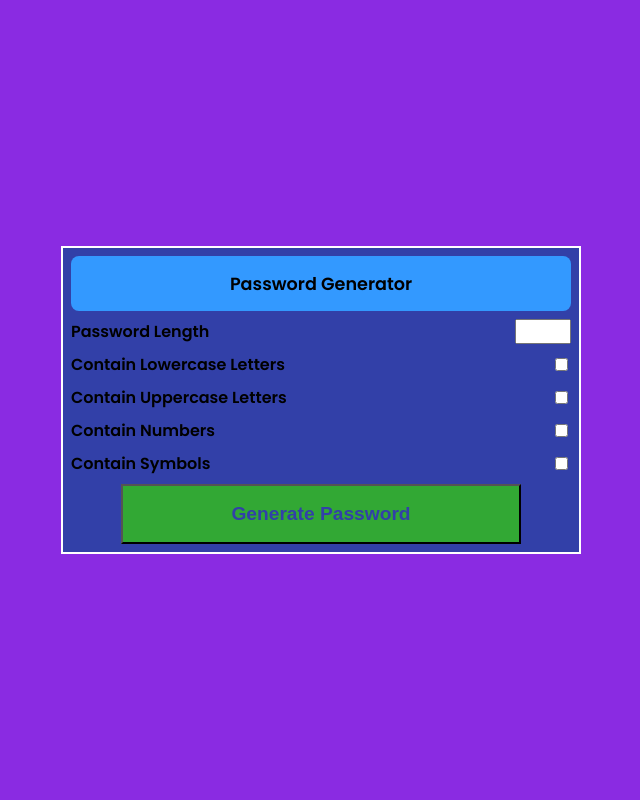
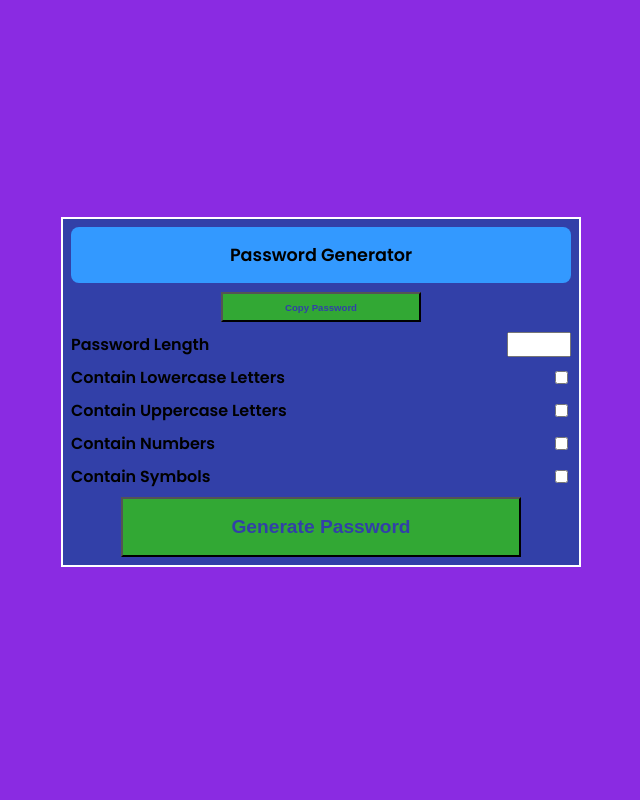
Before and after one commit to itstonylin/Password-Generator, a PHP site: page / in a window 1280 px wide. Shown: the whole page, without its empty margins (319-959 px from the left). Run offline with PHP 8.4, Linux system fonts and the light colour scheme.

Commit message:
added copy button

```diff
--- a/index.html
+++ b/index.html
@@ -1,4 +1,3 @@
-<!DOCTYPE html>
 <html lang="en">
     <head>
         <meta charset="UTF-8" />
@@ -10,32 +9,35 @@
         <link rel="shortcut icon" type="image/png" href="favicon.png" />
     </head>
     <body>
+        <div class="flex">
             <form id="generatorContainer">
                 <div id="passwordContainer">
-                <h2>Password Generator</h2>
+                    <h2 id="generatedPassword">Password Generator</h2>
                 </div>
+                <button type="button" id="copyPassButton">Copy Password</button>
                 <div class="passwordFeaturesContainer">
                     <label for="passLength">Password Length</label>
-                <input type="number" step="1" min="4" max="50" id="passLength" required />
+                    <input type="number" step="1" min="4" max="100" id="passLength" required="" />
                 </div>
                 <div class="passwordFeaturesContainer">
                     <label for="lowerCase">Contain Lowercase Letters</label>
-                <input type="checkbox" id="lowerCase" required />
+                    <input type="checkbox" id="lowerCase" required="" />
                 </div>
                 <div class="passwordFeaturesContainer">
                     <label for="upperCase">Contain Uppercase Letters</label>
-                <input type="checkbox" id="upperCase" required />
+                    <input type="checkbox" id="upperCase" required="" />
                 </div>
                 <div class="passwordFeaturesContainer">
                     <label for="numbers">Contain Numbers</label>
-                <input type="checkbox" id="numbers" required />
+                    <input type="checkbox" id="numbers" required="" />
                 </div>
                 <div class="passwordFeaturesContainer">
                     <label for="symbols">Contain Symbols</label>
-                <input type="checkbox" id="symbols" required />
+                    <input type="checkbox" id="symbols" required="" />
                 </div>
                 <button type="submit" id="generatePasswordButton">Generate Password</button>
             </form>
+        </div>
         <script src="main.js"></script>
     </body>
 </html>
--- a/main.js
+++ b/main.js
@@ -64,8 +64,29 @@ let generatePassword = () => {
     document.querySelector("h2").innerHTML = password;
 };
 
+// copies element to clipboard
+function copyToClipboard(elementId) {
+    // Create a "hidden" input
+    var tempInput = document.createElement("input");
+    // Assign it the value of the specified element
+    tempInput.setAttribute("value", document.getElementById(elementId).innerHTML);
+    // Append it to the body
+    document.body.appendChild(tempInput);
+    // Highlight its content
+    tempInput.select();
+    // Copy the highlighted text
+    document.execCommand("copy");
+    // Remove it from the body
+    document.body.removeChild(tempInput);
+}
+
 // calls generatePassword function when form is submitted
 form.addEventListener("submit", function (event) {
     event.preventDefault();
     generatePassword();
 });
+
+// when copy password button is clicked, it will copy the password
+document.getElementById("copyPassButton").addEventListener("click", function () {
+    copyToClipboard("generatedPassword");
+});
--- a/style.css
+++ b/style.css
@@ -5,20 +5,35 @@ html {
     margin: 0;
     background-color: blueviolet;
     font-family: "Poppins", sans-serif;
-    display: flex;
-    height: 100vh;
-    align-items: center;
-    justify-content: center;
     color: black;
     font-weight: 700;
+}
+.flex {
+    display: flex;
+    justify-content: center;
+    align-items: center;
+    height: 100vh;
 }
 h2 {
     text-align: center;
     font-size: 1.1em;
 }
+#copyPassButton{
+    margin: 1em auto;
+    width: 40%;
+    display: block;
+    height: 30px;
+    cursor: pointer;
+    background-color: rgb(50, 168, 52);
+    outline: none;
+    box-shadow: none;
+    color: rgb(50, 64, 168);
+    font-size: 0.6em;
+    font-weight: 700;
+}
 #generatorContainer {
+    width: 90%;
     border: 2px solid white;
-    width: 500px;
     background-color: rgb(50, 64, 168);
     padding: 0.5em;
 }
@@ -37,8 +52,6 @@ h2 {
     width: 80%;
     display: block;
     height: 60px;
-}
-#generatePasswordButton {
     cursor: pointer;
     background-color: rgb(50, 168, 52);
     outline: none;
@@ -47,8 +60,8 @@ h2 {
     font-size: 1.2em;
     font-weight: 700;
 }
-@media only screen and (max-width: 550px){
+@media only screen and (min-width: 551px) {
     #generatorContainer {
-        width: 90%;
+        width: 500px;
     }
 }
```
Lines whose indentation alone changed are shown as unchanged.
